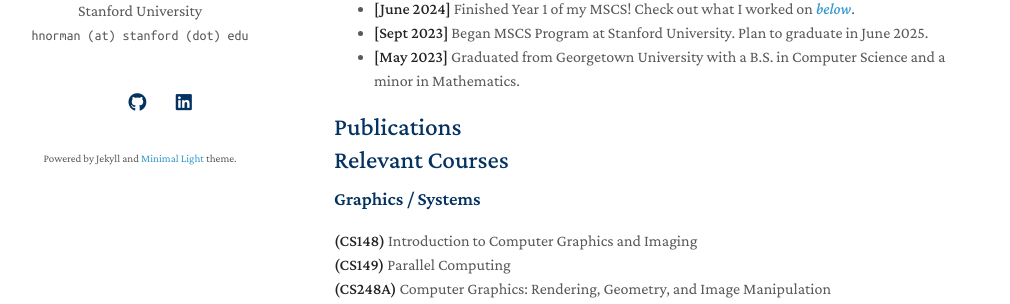
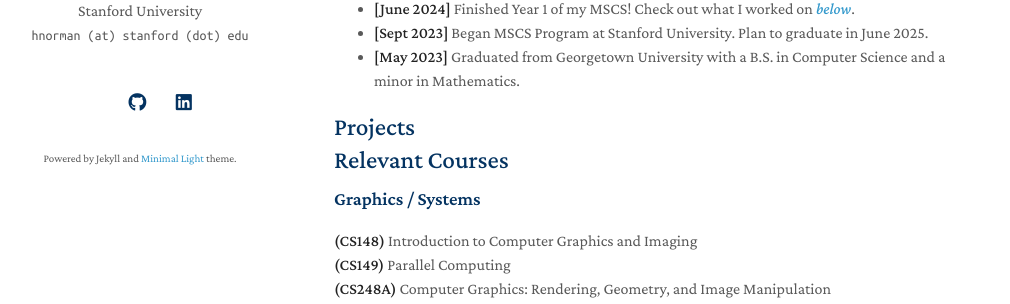
Before and after one commit to hnorm0629/portfolio, a Jekyll site: the page built from index.md, in a window 1280 px wide and 942 px high. Shown: the part 294-598 px from the top of the window, without its empty margins (136-1146 px from the left). Built offline with Jekyll 4.4.1, drawn with Linux system fonts in a browser that asks for light colours; nearby versions of some CDN libraries; a style sheet for code colours, icons or effects is not loaded; our own code applies the rules of GitHub Pages for plain Markdown files.

Commit message:
Update projects.md

```diff
--- a/_includes/projects.md
+++ b/_includes/projects.md
@@ -1,4 +1,4 @@
-<h2 id="Projects" style="margin: 2px 0px -15px;">Publications</h2>
+<h2 id="publications" style="margin: 2px 0px -15px;">Projects</h2>
 
 <div class="publications">
 <ol class="bibliography">
```
